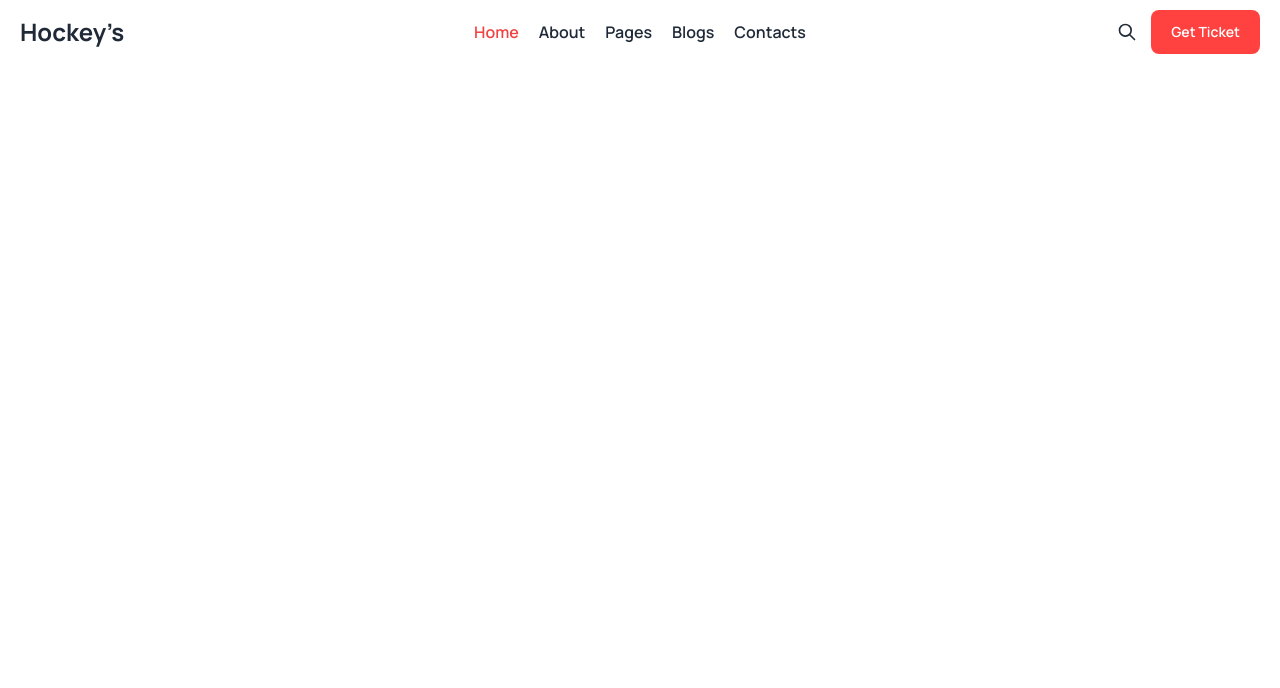
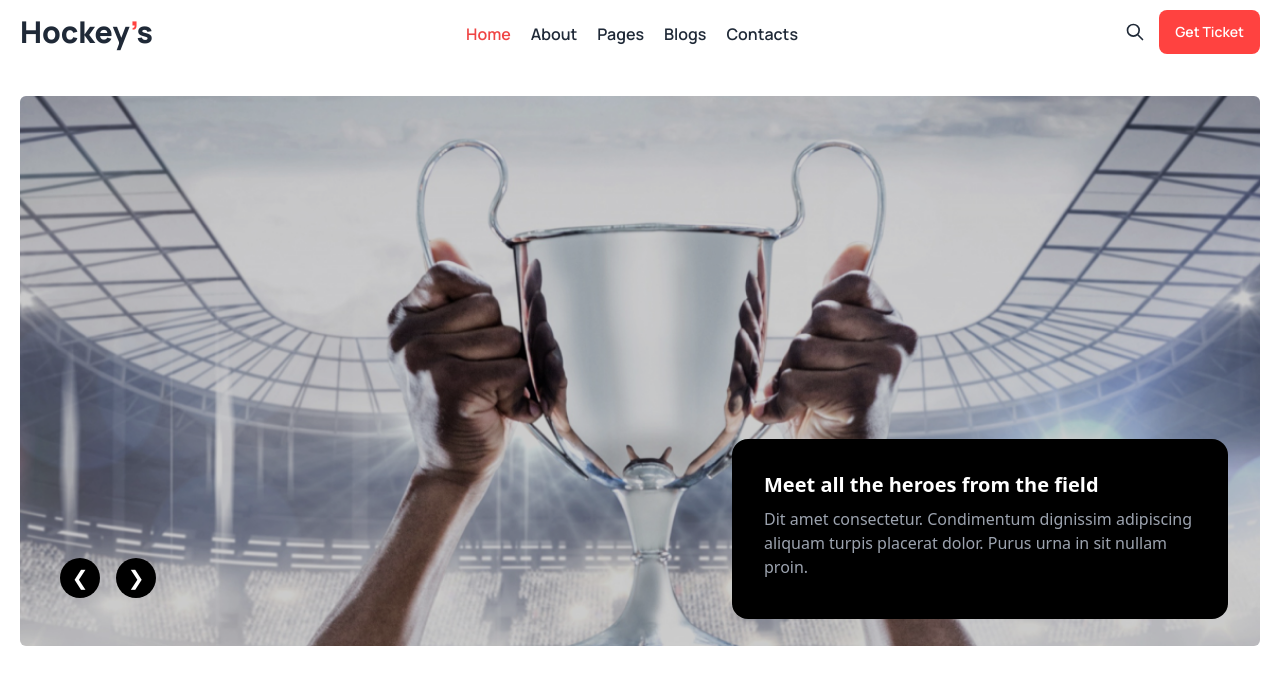
Before and after one commit to morshidulrahman/assignment-3, a plain HTML site: page index.html in a window 1280 px wide. Drawn offline with nearby package versions, Linux system fonts and the light colour scheme.

Commit message:
carusaul-done

```diff
--- a/index.html
+++ b/index.html
@@ -23,10 +23,10 @@
     </style>
   </head>
   <body>
-    <div
+    <nav
       class="navbar bg-base-100 container px-5 mx-auto flex items-center justify-between"
     >
-      <div class="navbar-start">
+      <div class="">
         <div class="dropdown flex lg:hidden">
           <div tabindex="0" role="button" class="btn btn-ghost btn-circle">
             <svg
@@ -54,10 +54,12 @@
           </ul>
         </div>
         <div>
-          <p class="text-2xl font-bold font-manrope">Hockey’s</p>
+          <p class="text-3xl font-extrabold font-manrope">
+            Hockey<span class="text-[#FF4240] font-extrabold">’</span>s
+          </p>
         </div>
       </div>
-      <div class="navbar-center hidden lg:flex">
+      <div class="hidden lg:flex mt-1">
         <ul class="flex gap-5 font-manrope items-center">
           <li class="text-red-500 font-semibold capitalize">Home</li>
           <li class="font-semibold capitalize">about</li>
@@ -66,7 +68,7 @@
           <li class="font-semibold capitalize">contacts</li>
         </ul>
       </div>
-      <div class="navbar-end flex items-center">
+      <div class="flex items-center">
         <button class="btn btn-ghost btn-circle">
           <svg
             xmlns="http://www.w3.org/2000/svg"
@@ -84,11 +86,51 @@
           </svg>
         </button>
         <button
-          class="px-5 py-3 rounded-lg bg-[#FF4240] capitalize text-white text-sm font-semibold font-manrope"
+          class="px-4 py-3 rounded-lg bg-[#FF4240] capitalize text-white text-sm font-semibold font-manrope"
         >
           get ticket
         </button>
-      </div>
+    </nav>
+
+    <!-- hero section -->
+    <div class="container mx-auto px-5 py-8">
+        <div class="carousel w-full rounded-md ">
+            <div id="slide1" class="carousel-item relative w-full">
+              <img
+                src="./Images/1.png"
+                class="w-full h-[550px] object-cover "
+              />
+              <div class="absolute w-full h-full bg-black opacity-20"></div>
+              <div class="absolute   transform lg:right-8  -bottom-[35%] gap-4 w-full lg:w-[40%] p-8 bg-black rounded-[16px] lg:bottom-[5%]">
+                <h3 class="font-bold font-monrape text-white text-xl">Meet all the heroes from the field</h3>
+                <p class="text-gray-400  py-2">Dit amet consectetur. Condimentum dignissim adipiscing aliquam turpis placerat dolor. Purus urna in sit nullam proin. </p>
+              </div>
+              <div
+                class="absolute flex  transform -translate-y-[80%] left-[40%] lg:left-10  bottom-[3%] gap-4"
+              >
+              <a href="#slide2" class="bg-black text-white text-xl w-10 h-10 p-5 flex items-center justify-center rounded-full">❮</a>
+              <a href="#slide2"  class="bg-black text-white text-xl w-10 h-10 p-5 flex items-center justify-center rounded-full">❯</a>
+              </div>
+            </div>
+            <div id="slide2" class="carousel-item relative w-full">
+              <img
+                src="./Images/3.png"
+                class=" w-full h-[550px] object-cover "
+              />
+              <div class="absolute w-full h-full bg-black opacity-20"></div>
+              <div class="absolute   transform lg:right-8  -bottom-[35%] gap-4 w-full lg:w-[40%] p-8 bg-black rounded-[16px] lg:bottom-[5%]">
+                <h3 class="font-bold font-monrape text-white text-xl">Meet all the heroes from the field</h3>
+                <p class="text-gray-400  py-2">Dit amet consectetur. Condimentum dignissim adipiscing aliquam turpis placerat dolor. Purus urna in sit nullam proin. </p>
+              </div>
+              <div
+                class="absolute flex  transform -translate-y-[80%] left-[40%] lg:left-10 bottom-[3%] gap-4"
+              >
+              <a href="#slide1" class="bg-black text-white text-xl w-10 h-10 p-5 flex items-center justify-center rounded-full">❮</a>
+                <a href="#slide1"  class="bg-black text-white text-xl w-10 h-10 p-5 flex items-center justify-center rounded-full">❯</a>
+              </div>
+            </div>
+
+          </div>
     </div>
   </body>
 </html>
```
